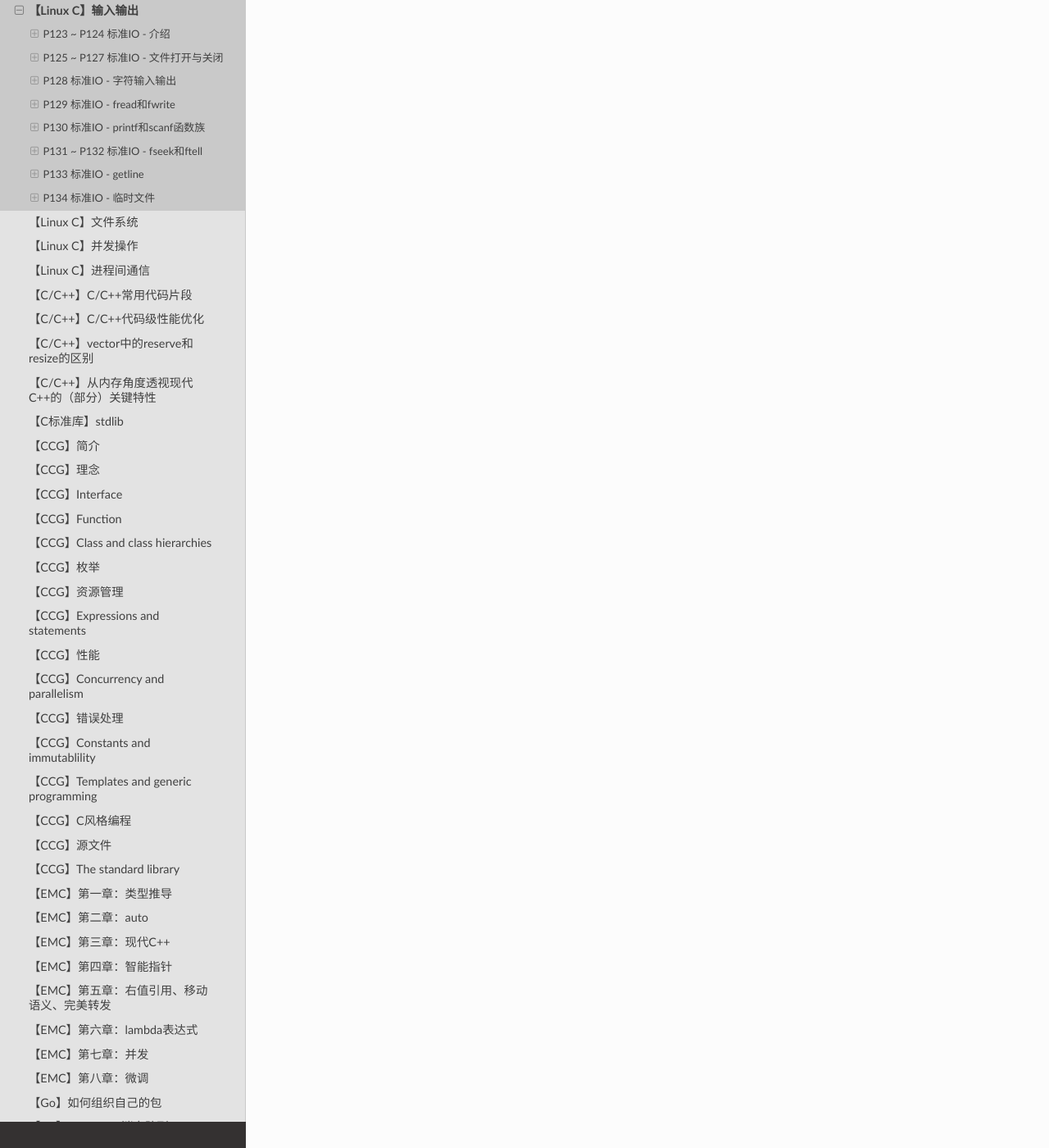
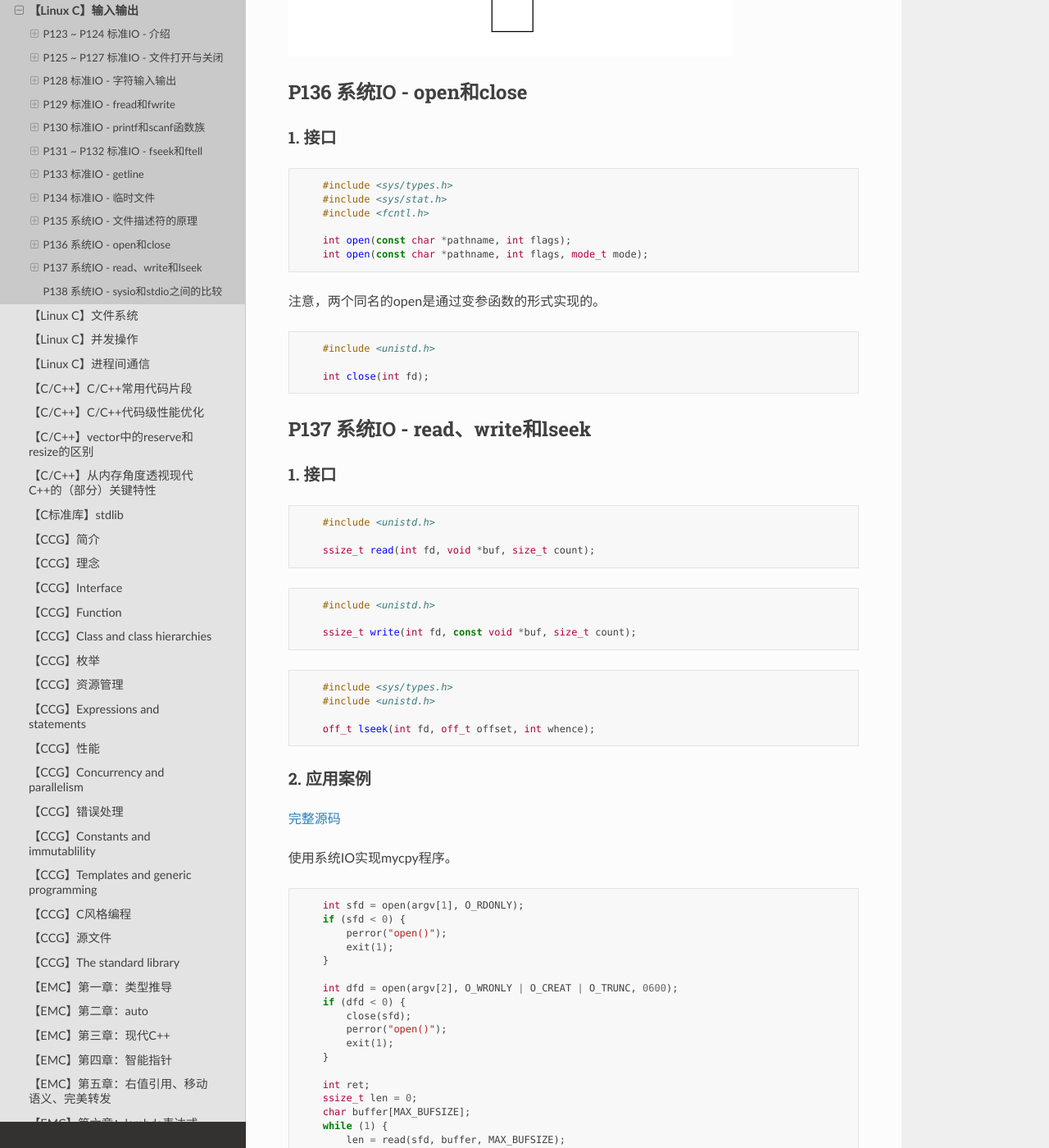
Before and after one commit to wallace-lai/learning-notes, a Sphinx documentation site: the page built from source/Language/linux-c0.md, in a window 1280 px wide and 1400 px high, scrolled down 10494 px. Shown: the whole window at 82% size. Built offline with Sphinx 7.4.7 and the Read the Docs theme 2.0.0, drawn with Linux system fonts in a browser that asks for light colours; some of the changed text lies outside the part shown.

Commit message:
update linux c (#131)

````diff
--- a/source/Language/linux-c0.md
+++ b/source/Language/linux-c0.md
@@ -440,3 +440,209 @@ ftell的功能为告知流当前的位置。rewind的功能为将流的位置调
 （1）`tmpnam`的缺陷：产生文件名和打开文件没办法一步完成，多线程并发可能出现文件冲突；打开不关闭会导致临时文件无法销毁
 
 （2）`tmpfile`创建的是一个匿名的临时文件，可自动被销毁
+
+
+## P135 系统IO - 文件描述符的原理
+
+### 1. 系统IO涉及的知识点
+
+（1）文件描述符的概念
+
+（2）文件IO操作：open、close、read、write、lseek
+
+（3）文件IO与标准IO的区别
+
+（4）IO效率问题
+
+（5）文件共享
+
+（6）原子操作
+
+（7）程序中的重定向：dup、dup2
+
+（8）同步：sync、fsync、fdatasync
+
+（9）fcntl
+
+（10）ioctl
+
+（11）/dev/fd目录
+
+### 2. 文件描述符原理
+
+如下所示，所谓的文件描述符其实是一个整型数。这个整型数其实是进程地址空间中fd数组中的下标。数组中包含了一个指针，该指针指向内核中的一个数据结构。
+
+![文件描述符](../media/images/Language/linux-c12.png)
+
+## P136 系统IO - open和close
+
+### 1. 接口
+
+```c
+    #include <sys/types.h>
+    #include <sys/stat.h>
+    #include <fcntl.h>
+
+    int open(const char *pathname, int flags);
+    int open(const char *pathname, int flags, mode_t mode);
+```
+
+注意，两个同名的open是通过变参函数的形式实现的。
+
+```c
+    #include <unistd.h>
+
+    int close(int fd);
+```
+
+## P137 系统IO - read、write和lseek
+
+### 1. 接口
+
+```c
+    #include <unistd.h>
+
+    ssize_t read(int fd, void *buf, size_t count);
+```
+
+```c
+    #include <unistd.h>
+
+    ssize_t write(int fd, const void *buf, size_t count);
+```
+
+```c
+    #include <sys/types.h>
+    #include <unistd.h>
+
+    off_t lseek(int fd, off_t offset, int whence);
+```
+
+### 2. 应用案例
+
+[完整源码](https://github.com/wallace-lai/learn-apue/blob/main/src/io/sysio/mycpy_sys.c)
+
+使用系统IO实现mycpy程序。
+
+```c
+    int sfd = open(argv[1], O_RDONLY);
+    if (sfd < 0) {
+        perror("open()");
+        exit(1);
+    }
+
+    int dfd = open(argv[2], O_WRONLY | O_CREAT | O_TRUNC, 0600);
+    if (dfd < 0) {
+        close(sfd);
+        perror("open()");
+        exit(1);
+    }
+
+    int ret;
+    ssize_t len = 0;
+    char buffer[MAX_BUFSIZE];
+    while (1) {
+        len = read(sfd, buffer, MAX_BUFSIZE);
+        if (len < 0) {
+            perror("read()");
+            break;
+        }
+
+        if (len == 0) {
+            break;
+        }
+
+        int pos = 0;
+        while (len > 0) {
+            ret = write(dfd, buffer + pos, len);
+            if (ret < 0) {
+                perror("write()");
+                close(dfd);
+                close(sfd);
+                exit(1);
+            }
+
+            pos += ret;
+            len -= ret;
+        }
+    }
+```
+
+解释：
+
+（1）以只读的方式（O_RDONLY）打开源文件
+
+（2）以写的方式（O_WRONLY）打开目标文件，如果不存在则创建（O_CREAT），存在则截断（O_TRUNC）
+
+（3）注意write可能不能一次将len大小的数据写完，所以需要通过循环来将所有数据写完整
+
+## P138 系统IO - sysio和stdio之间的比较
+
+区别：
+
+（1）响应速度：sysio更快
+
+（2）吞吐量：stdio更大
+
+如何使一个程序变快？
+
+要提升响应速度用sysio，要提升吞吐量用stdio
+
+注意：**sysio和stdio不可混用**，这里的不可混用指的是不在同一个文件上同时使用sysio和stdio。
+
+下面是一个对应标准输出混用sysio和stdio的案例
+
+```c
+int main()
+{
+    putchar('a');
+    write(1, "b", 1);
+
+    putchar('a');
+    write(1, "b", 1);
+
+    putchar('a');
+    write(1, "b", 1);
+
+    exit(0);
+}
+```
+
+运行查看结果：
+
+```shell
+$ ./ab
+bbbaaa
+```
+
+输出结果是sysio的3个b最先输出，stdio的3个a最后输出。这和预想的顺序不一致，所以不要混用sysio和stdio。
+
+使用strace命令查看程序的系统调用顺序，如下所示：
+
+```shell
+// ...
+write(1, "b", 1b)                        = 1
+write(1, "b", 1b)                        = 1
+write(1, "b", 1b)                        = 1
+write(1, "aaa", 3aaa)                      = 3
+exit_group(0)                           = ?
++++ exited with 0 +++
+```
+
+可以看到3个putchar，最终是合并成了一条系统调用`write(1, "aaa", 3aaa)`。
+
+sysio和stdio之间的转换：
+
+（1）stdio转sysio
+
+```c
+    #include <stdio.h>
+    int fileno(FILE *stream);
+```
+
+（2）sysio转stdio
+
+```c
+    #include <stdio.h>
+    FILE *fdopen(int fd, const char *mode);
+```
````
Also changed, not shown: source/media/images/Language/linux-c12.png (added).
